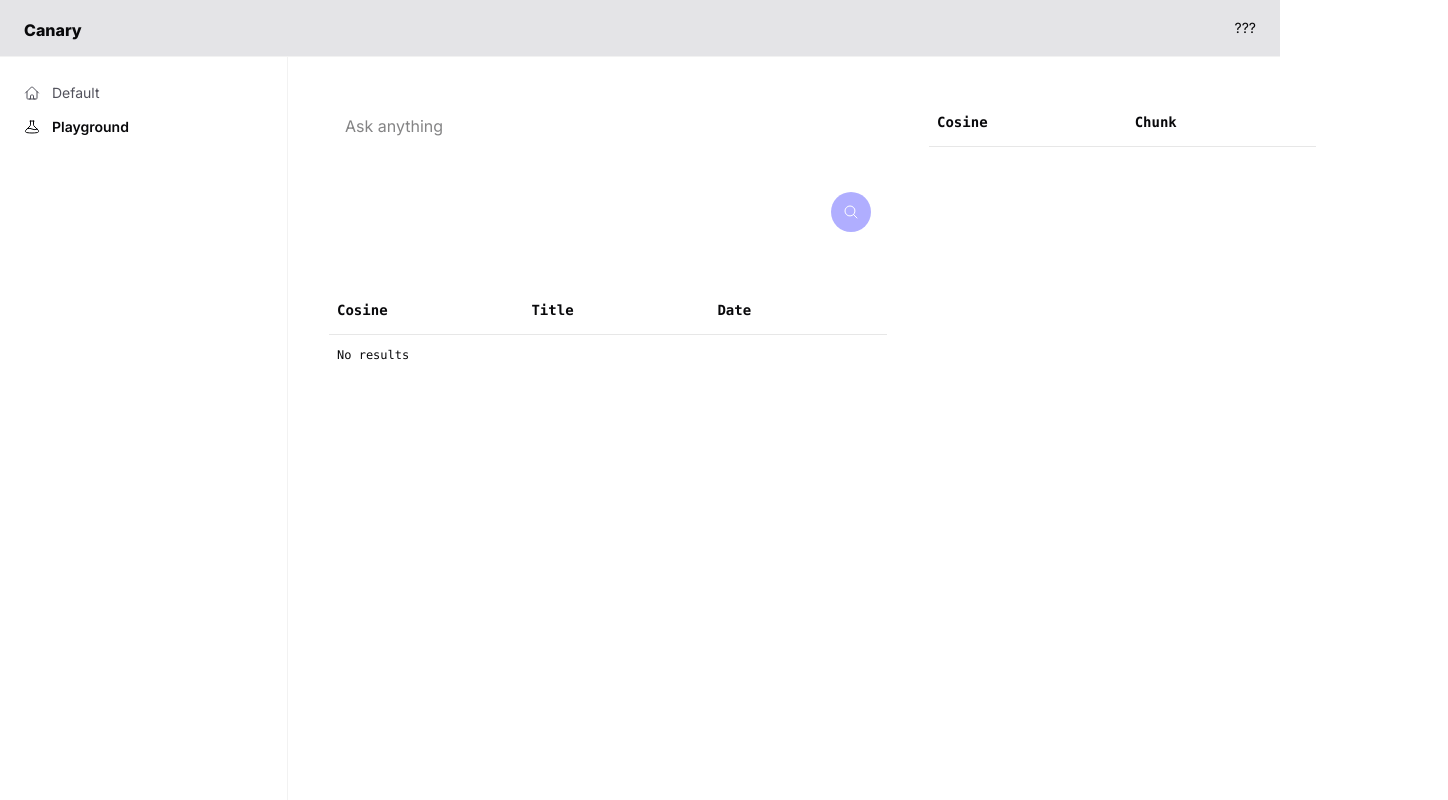
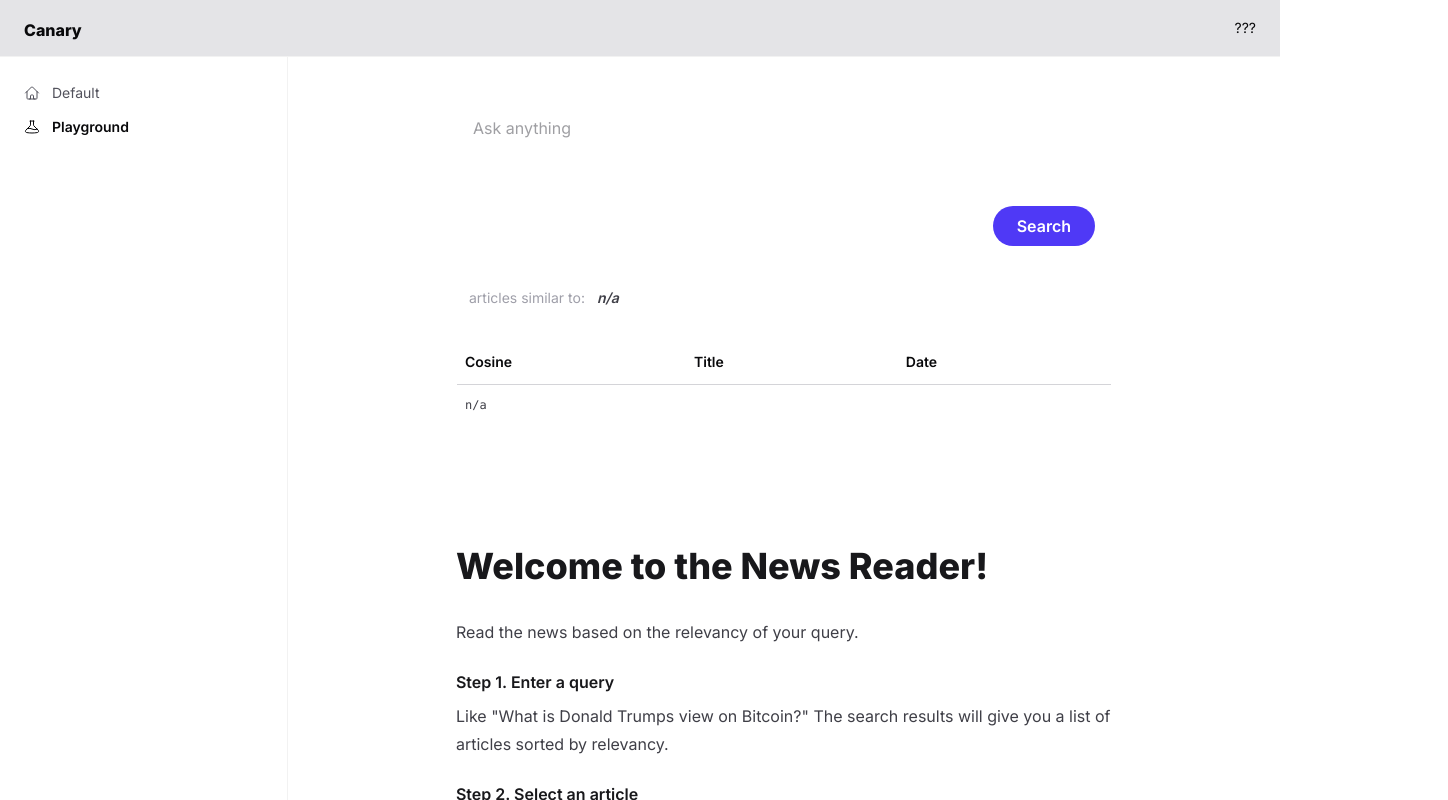
Before and after one commit to Sanghawk/sentiment-analysis, a Next.js app in the folder web/sentiment-analysis/: page /dashboard/playground in a window 1280 px wide. Shown: the whole page, 1448 px wide, since content can reach past the window. Built offline with nearby package versions, Linux system fonts and the light colour scheme.

Commit message:
Adds responsiveness, loading, and default pages

```diff
--- a/web/sentiment-analysis/app/dashboard/playground/page.tsx
+++ b/web/sentiment-analysis/app/dashboard/playground/page.tsx
@@ -13,23 +13,24 @@ import {
 export default function DashboardPlaygroundPage() {
   return (
     <DashboardProvider>
-      <div>
+      <div className="overflow-auto h-[calc(100dvh-(var(--spacing)*14.25))]">
         <div></div>
-        <div className="grid grid-cols-[35rem_minmax(0,1fr)_35rem] ">
-          <div className="col-start-1">
-            <div className=" grid grid-cols-1 grid-rows-[2.5rem_auto_2.5rem]">
+        <div className="grid grid-cols-1 2xl:grid-cols-[35rem_minmax(41rem,1fr)_35rem] gap-3">
+          <div className="2xl:col-start-1">
+            <div className="grid  grid-rows-[2.5rem_auto_2.5rem]">
               <div className="row-start-1"></div>
-
               <div className="row-start-2  max-h-[calc(100dvh-(var(--spacing)*14.25)-5rem)] overflow-auto">
-                <SimilaritySearchProvider>
-                  <SimilaritySearchForm />
-                  <SimilaritySearchResults />
-                </SimilaritySearchProvider>
+                <div className="mx-auto prose prose-zinc dark:prose-invert">
+                  <SimilaritySearchProvider>
+                    <SimilaritySearchForm />
+                    <SimilaritySearchResults />
+                  </SimilaritySearchProvider>
+                </div>
               </div>
               <div className="row-start-3"></div>
             </div>
           </div>
-          <div className="col-start-2 ">
+          <div className="2xl:col-start-2">
             <div className="grid grid-rows-[2.5rem_auto_2.5rem]">
               <div className="row-start-1 w-full text-center"></div>
               <div className="row-start-2 max-h-[calc(100dvh-(var(--spacing)*14.25)-5rem)] overflow-auto">
@@ -38,11 +39,13 @@ export default function DashboardPlaygroundPage() {
               <div className="row-start-3"></div>
             </div>
           </div>
-          <div className="col-start-3">
-            <div className="grid grid-rows-[2.5rem_auto]">
+          <div className="2xl:col-start-3">
+            <div className="grid grid-rows-[2.5rem_auto_2.5rem]">
               <div className="row-start-1"></div>
               <div className="row-start-2 max-h-[calc(100dvh-(var(--spacing)*14.25)-5rem)] overflow-auto">
-                <ArticleInspector />
+                <div className="mx-auto prose prose-zinc dark:prose-invert">
+                  <ArticleInspector />
+                </div>
               </div>
               <div className="row-start-3"></div>
             </div>
--- a/web/sentiment-analysis/app/dashboard/playground/ui/ArticleInspector/ArticleInspector.tsx
+++ b/web/sentiment-analysis/app/dashboard/playground/ui/ArticleInspector/ArticleInspector.tsx
@@ -2,7 +2,7 @@
 "use client";
 import { useDashboardContext } from "@/app/dashboard/playground/DashboardProvider";
 import { getUnderlineColorFromDistance } from "@/app/dashboard/playground/utils";
-
+import Image from "next/image";
 export function ArticleInspector() {
   const {
     loading,
@@ -13,26 +13,38 @@ export function ArticleInspector() {
     setScrollToChunkId,
   } = useDashboardContext();
 
-  if (loading) return <p>Loading...</p>;
   if (error) return <p>Error: {error.message}</p>;
 
   return (
-    <div className="pl-[2.5rem]">
+    <div className="">
       <div className="border border-white/10">
-        <div className="w-full overflow-x-auto whitespace-nowrap font-mono">
-          <table className="grid grid-cols-[auto_auto_auto] w-full">
+        <div className="w-full overflow-x-auto whitespace-nowrap">
+          <table className="grid grid-cols-[auto_auto] w-full">
             <thead className="col-span-2 grid grid-cols-subgrid">
               <tr className="col-span-2 grid grid-cols-subgrid">
-                <th className="px-2 py-2.5 text-left text-sm/7 font-semibold text-base-950 dark:text-base-200">
+                <th className="px-2 text-left text-sm/7 font-semibold text-base-950 dark:text-base-200">
                   Cosine
                 </th>
-                <th className="px-2 py-2.5 text-left text-sm/7 font-semibold text-base-950 dark:text-base-200">
+                <th className="px-2  text-left text-sm/7 font-semibold text-base-950 dark:text-base-200">
                   Chunk
                 </th>
               </tr>
             </thead>
-            <tbody className="col-span-2 grid grid-cols-subgrid border-t border-base-900/10 dark:border-base-200/10">
-              {contentList.map(({ chunk, distance }) => (
+            <tbody className="col-span-2 grid grid-cols-subgrid border-base-900/10 dark:border-base-200/10">
+              {loading ? (
+                <tr className="col-span-3">
+                  <td className="flex justify-center">
+                    <Image
+                      src="/assets/cat-typing.gif"
+                      alt="loading"
+                      width="200"
+                      height="200"
+                      unoptimized
+                    />
+                  </td>
+                </tr>
+              ) : contentList ? (
+                contentList.map(({ chunk, distance }) => (
                   <tr
                     key={`article_result_${chunk.id}`}
                     className={`col-span-2 grid grid-cols-subgrid not-last:border-b not-last:border-gray-950/5 dark:not-last:border-white/5 cursor-pointer ${getUnderlineColorFromDistance(
@@ -53,7 +65,14 @@ export function ArticleInspector() {
                       {chunk.chunk_text}
                     </td>
                   </tr>
-              ))}
+                ))
+              ) : (
+                <tr className="col-span-3">
+                  <td className="col-span-3 px-2 py-2 align-top font-mono text-xs/6 font-medium text-center w-full">
+                    n/a
+                  </td>
+                </tr>
+              )}
             </tbody>
           </table>
         </div>
--- a/web/sentiment-analysis/app/dashboard/playground/ui/ArticleReader/ArticleReader.tsx
+++ b/web/sentiment-analysis/app/dashboard/playground/ui/ArticleReader/ArticleReader.tsx
@@ -3,7 +3,7 @@ import { useDashboardContext } from "@/app/dashboard/playground/DashboardProvide
 import { getBorderColorFromDistance } from "@/app/dashboard/playground/utils";
 import { ArticleChunkSearchResult } from "@/types";
 import { useEffect, useRef } from "react";
-
+import Image from "next/image";
 function sortById(
   contentList: ArticleChunkSearchResult[]
 ): ArticleChunkSearchResult[] {
@@ -17,6 +17,7 @@ export function ArticleReader() {
     highlightedChunkId,
     scrollToChunkId,
     setHighlightedChunkId,
+    loading,
   } = useDashboardContext();
 
   // Ensure refs are correctly managed
@@ -31,6 +32,8 @@ export function ArticleReader() {
     }
   }, [scrollToChunkId]);
 
+  if (loading) return <LoadingScreen />;
+  if (!selectedArticle) return <NoArticleFound />;
   return (
     <div className="mx-auto prose prose-zinc dark:prose-invert pb-24">
       <h1>{selectedArticle?.content_title}</h1>
@@ -55,3 +58,39 @@ export function ArticleReader() {
     </div>
   );
 }
+
+function LoadingScreen() {
+  return (
+    <div className="mx-auto prose prose-zinc dark:prose-invert">
+      <div className="flex justify-center">
+        <Image
+          src="/assets/cat-typing.gif"
+          alt="loading"
+          width="200"
+          height="200"
+          unoptimized
+        />
+      </div>
+    </div>
+  );
+}
+
+function NoArticleFound() {
+  return (
+    <div className="mx-auto prose prose-zinc dark:prose-invert">
+      <h1>Welcome to the News Reader!</h1>
+      <p>Read the news based on the relevancy of your query.</p>
+      <h4>Step 1. Enter a query</h4>
+      <p>
+        Like "What is Donald Trumps view on Bitcoin?" The search results will
+        give you a list of articles sorted by relevancy.
+      </p>
+      <h4>Step 2. Select an article</h4>
+      <p>
+        Selecting an article will load the article into this view. You can hover
+        over the text to get a deeper look into how related certain chunks of
+        the article match your query.
+      </p>
+    </div>
+  );
+}
--- a/web/sentiment-analysis/app/dashboard/playground/ui/SimilaritySearchPanel/SimilaritySearchForm.tsx
+++ b/web/sentiment-analysis/app/dashboard/playground/ui/SimilaritySearchPanel/SimilaritySearchForm.tsx
@@ -65,9 +65,10 @@ export function SimilaritySearchForm() {
           {/* Submit button pinned at the bottom-left */}
           <button
             type="submit"
-            className="cursor-pointer bg-indigo-500/50 text-white p-3 rounded-full hover:bg-indigo-600 transition duration-150"
+            className="cursor-pointer bg-indigo-600 text-white px-6 py-1.5 rounded-full hover:bg-indigo-600/70 transition duration-150 font-semibold"
           >
-            <MagnifyingGlassIcon className="size-4" />
+            {/* <MagnifyingGlassIcon className="size-4" /> */}
+            Search
           </button>
         </div>
       </div>
--- a/web/sentiment-analysis/app/dashboard/playground/ui/SimilaritySearchPanel/SimilaritySearchResults.tsx
+++ b/web/sentiment-analysis/app/dashboard/playground/ui/SimilaritySearchPanel/SimilaritySearchResults.tsx
@@ -1,4 +1,6 @@
 "use client";
+
+import Image from "next/image";
 
 import { useSimilaritySearchContext } from "./SimilaritySearchProvider";
 import { RoutingTableRow } from "./RoutingTableRow";
@@ -15,19 +17,30 @@ export function SimilaritySearchResults() {
     prevPage,
     currentRange,
     totalResults,
+    currentQuery,
   } = useSimilaritySearchContext();
 
   if (error) return <p>Error: {error.message}</p>;
 
   return (
     <div className="mt-3">
-      <div className="border border-white/10">
-        <div className="flex justify-end gap-x-3 p-3">
+      <div className="border border-white/10 rounded">
+        <div className="flex items-top gap-3 p-3 text-sm">
+          <span className="text-base-400">articles similar to: </span>
+          {currentQuery ? (
+            <div className="truncate max-w-xs inset-ring-1 font-medium inset-ring-base-500 px-2 py-1 rounded-lg bg-base-500/20 text-base-300 text-sm">
+              {currentQuery}
+            </div>
+          ) : (
+            <div className="font-semibold italic text-sm">n/a</div>
+          )}
+        </div>
+        <div className=" ">
           {!data ? (
             <div />
           ) : (
-            <>
-              <div className="text-sm">
+            <div className="flex justify-end gap-x-3 p-3">
+              <div className="text-sm text-base-400">
                 {`${currentRange.start} - ${currentRange.end} of ${totalResults}`}
               </div>
               <div className="flex gap-x-3">
@@ -37,32 +50,36 @@ export function SimilaritySearchResults() {
                 />
                 <NextPageButton onClick={nextPage} hasNextPage={hasNextPage} />
               </div>
-            </>
+            </div>
           )}
         </div>
-        <div className="w-full overflow-x-auto whitespace-nowrap font-mono">
+        <div className="w-full overflow-x-auto whitespace-nowrap">
           <table className="grid grid-cols-[auto_auto_auto] w-full">
             <thead className="col-span-3 grid grid-cols-subgrid">
               <tr className="col-span-3 grid grid-cols-subgrid">
-                <th className="px-2 py-2.5 text-left text-sm/7 font-semibold text-base-950 dark:text-base-200">
-                  {" "}
+                <th className="px-2 text-left text-sm/7 font-semibold text-base-950 dark:text-base-200">
                   Cosine
                 </th>
-                <th className="px-2 py-2.5 text-left text-sm/7 font-semibold text-base-950 dark:text-base-200">
-                  {" "}
+                <th className="px-2  text-left text-sm/7 font-semibold text-base-950 dark:text-base-200">
                   Title
                 </th>
 
-                <th className="px-2 py-2.5 text-left text-sm/7 font-semibold text-base-950 dark:text-base-200">
+                <th className="px-2  text-left text-sm/7 font-semibold text-base-950 dark:text-base-200">
                   Date
                 </th>
               </tr>
             </thead>
-            <tbody className="col-span-3 grid grid-cols-subgrid border-t border-base-900/10 dark:border-base-200/10">
+            <tbody className="col-span-3 grid grid-cols-subgrid border-base-900/10 dark:border-base-200/10">
               {loading ? (
                 <tr className="col-span-3">
-                  <td className="px-2 py-2 align-top font-mono text-xs/6 font-medium">
-                    TODO: make this into skeleton - fetching results
+                  <td className="flex justify-center">
+                    <Image
+                      src="/assets/cat-typing.gif"
+                      alt="loading"
+                      width="200"
+                      height="200"
+                      unoptimized
+                    />
                   </td>
                 </tr>
               ) : data ? (
@@ -91,8 +108,8 @@ export function SimilaritySearchResults() {
                 })
               ) : (
                 <tr className="col-span-3">
-                  <td className="px-2 py-2 align-top font-mono text-xs/6 font-medium">
-                    No results
+                  <td className="col-span-3 px-2 py-2 align-top font-mono text-xs/6 font-medium text-center w-full">
+                    n/a
                   </td>
                 </tr>
               )}
```
Also changed, not shown: 1 other file (tests, documents, lock files or other folders). Lines whose indentation alone changed are shown as unchanged.
